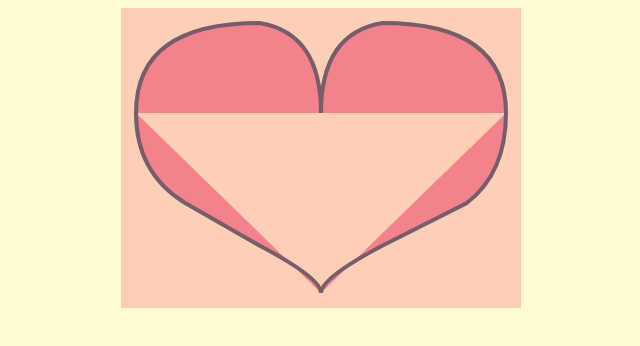
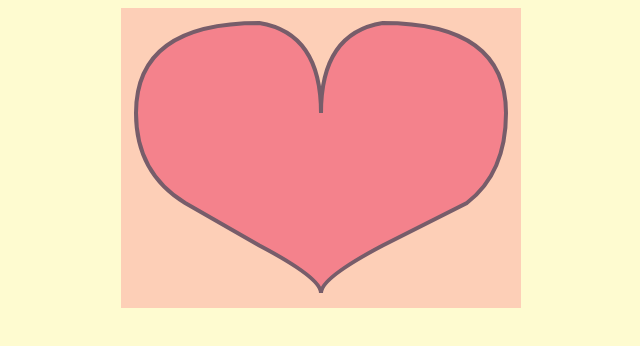
Before and after one commit to meganna/canvas-heart, a plain HTML site: page index.html in a window 1280 px wide. Shown: the whole page, without its empty margins (319-959 px from the left). Drawn offline with Linux system fonts and the light colour scheme.

Commit message:
Refactoring

```diff
--- a/index.html
+++ b/index.html
@@ -8,7 +8,7 @@
 	</head>
 	<body>
 		<div id="container">
-			<canvas id="main" width="400" height="300"></canvas>
+			<canvas id="main"></canvas>
 		</div>
 		<script type="text/javascript" src="scripts.js"></script>
 	</body>
--- a/scripts.js
+++ b/scripts.js
@@ -4,23 +4,113 @@
 var canvas = document.getElementById('main');
 var context = canvas.getContext("2d");
 
+canvas.width  = 400;
+canvas.height = 300;
+
 context.strokeStyle = '#775D6A';
-context.fillStyle = '#F4828C';
-context.lineWidth = 4;
+context.fillStyle   = '#F4828C';
+context.lineWidth   = 4;
 
-var lineWidth = 1;
 var padding = 15;
+
 var quadHeight = (canvas.height - padding * 2) / 3;
-var quadWidth = (canvas.width - padding * 2) / 3;
+var quadWidth  = (canvas.width - padding * 2) / 3;
 
+var mainPoints = {
+	centerBottom : {
+		x: canvas.width/2,
+		y: canvas.height - padding,
+	},
+	controlCenterBottom : {
+		x: padding + 1.5*quadWidth,
+		y: canvas.height - padding - .5*quadHeight + 30
+	},
+	leftBottom: {
+		x: padding + quadWidth,
+		y: (canvas.height - padding)*5/6,
+	},
+	leftMiddleBottom: {
+		x: 1/6*(canvas.width - padding),
+		y: padding + quadHeight*2,
+	},
+	leftMiddle: {
+		x: padding,
+		y: padding + quadHeight,
+	},
+	controlLeftMiddle: {
+		x: padding,
+		y: padding + quadHeight*2 - 30,
+	},
+	leftTop: {
+		x: padding + quadWidth,
+		y: padding,
+	},
+	controlLeftTop: {
+		x: padding,
+		y: padding,
+	},
+	centerTop: {
+		x: canvas.width/2,
+		y: padding + quadHeight,
+	},
+	controlCenterTop: {
+		x: canvas.width/2,
+		y: padding + 10,
+	},
+	rightTop: {
+		x: padding + quadWidth * 2,
+		y: padding,
+	},
+	controlRightTop: {
+		x: canvas.width - padding,
+		y: padding,
+	},
+	rightMiddle: {
+		x: canvas.width - padding,
+		y: padding + quadHeight,
+	},
+	controlRightMiddle: {
+		x: canvas.width - padding,
+		y: padding + quadHeight*2 - 30,
+	},
+	rightMiddleBottom: {
+		x: 5/6 * (canvas.width + padding),
+		y: padding + quadHeight * 2,
+	},
+	rightBottom: {
+		x: canvas.width - (padding + quadWidth),
+		y: 5/6*(canvas.height - padding),
+	},
+
+};
+
+context.stroke();
+
+context.beginPath();
+
+context.moveTo(mainPoints.centerBottom.x, mainPoints.centerBottom.y);
+context.quadraticCurveTo(mainPoints.controlCenterBottom.x, mainPoints.controlCenterBottom.y, mainPoints.leftBottom.x, mainPoints.leftBottom.y);
+context.lineTo(mainPoints.leftMiddleBottom.x, mainPoints.leftMiddleBottom.y);
+context.quadraticCurveTo(mainPoints.controlLeftMiddle.x, mainPoints.controlLeftMiddle.y, mainPoints.leftMiddle.x, mainPoints.leftMiddle.y);
+context.quadraticCurveTo(mainPoints.controlLeftTop.x, mainPoints.controlLeftTop.y, mainPoints.leftTop.x, mainPoints.leftTop.y);
+context.quadraticCurveTo(mainPoints.controlCenterTop.x, mainPoints.controlCenterTop.y, mainPoints.centerTop.x, mainPoints.centerTop.y);
+context.quadraticCurveTo(mainPoints.controlCenterTop.x, mainPoints.controlCenterTop.y, mainPoints.rightTop.x, mainPoints.rightTop.y);
+context.quadraticCurveTo(mainPoints.controlRightTop.x, mainPoints.controlRightTop.y, mainPoints.rightMiddle.x, mainPoints.rightMiddle.y);
+context.quadraticCurveTo(mainPoints.controlRightMiddle.x, mainPoints.controlRightMiddle.y, mainPoints.rightMiddleBottom.x, mainPoints.rightMiddleBottom.y);
+context.lineTo(mainPoints.rightBottom.x, mainPoints.rightBottom.y);
+context.quadraticCurveTo(mainPoints.controlCenterBottom.x, mainPoints.controlCenterBottom.y, mainPoints.centerBottom.x, mainPoints.centerBottom.y);
+
+context.fill();
+context.stroke();
+
+// //GRID
 // context.beginPath();
-
+// context.strokeStyle = '#AAA';
 // //horizontal
 // context.moveTo(padding, padding + quadHeight);
 // context.lineTo(canvas.width - padding, padding + quadHeight);
 // context.moveTo(padding, padding + quadHeight * 2);
 // context.lineTo(canvas.width - padding, padding + quadHeight * 2);
-
 // //vertical
 // context.moveTo(padding + quadWidth, padding);
 // context.lineTo(padding + quadWidth, canvas.height - padding);
@@ -28,84 +118,3 @@ var quadWidth = (canvas.width - padding * 2) / 3;
 // context.lineTo(padding + quadWidth * 2, canvas.height - padding);
 
 // context.stroke();
-
-context.beginPath();
-
-//top center
-var controlPoint1 = {
-	x: canvas.width/2,
-	y: padding + 10,
-}
-
-//left middle
-var controlPoint2 = {
-	x: padding,
-	y: padding + quadHeight * 2 - 30,
-}
-
-var controlPoint3 = {
-	x: padding + 1.5*quadWidth,
-	y: canvas.height - padding - .5*quadHeight + 30
-}
-
-var point2 = {
-	x: 1/6 * (canvas.width - padding),
-	y: padding + quadHeight * 2,
-}
-
-var controlPoint4 = {
-	x: canvas.width - controlPoint2.x,
-	y: controlPoint2.y,
-}
-
-var point3 = {
-	x: 5/6 * (canvas.width + padding),
-	y: padding + quadHeight * 2,
-}
-
-var centerPoint = {
-	x: canvas.width/2,
-	y: padding + 10,
-}
-
-//left-top part
-context.moveTo(padding, padding + quadHeight);
-context.quadraticCurveTo(padding, padding, padding + quadWidth, padding);
-
-//context.fillRect(controlPoint1.x, controlPoint1.y, 5, 5);
-//left-center part
-context.quadraticCurveTo(controlPoint1.x, controlPoint1.y, canvas.width/2, padding + quadHeight);
-
-//context.fillRect(point2.x, point2.y, 5, 5);
-
-//left-middle part
-context.moveTo(padding, padding + quadHeight);
-context.quadraticCurveTo(controlPoint2.x, controlPoint2.y, point2.x, point2.y);
-//left-bottom
-context.lineTo(padding + quadWidth,  5/6*(canvas.height - padding));
-//left-center
-context.quadraticCurveTo(controlPoint3.x, controlPoint3.y, canvas.width/2, canvas.height - padding);
-
-// context.fillRect(controlPoint2.x, controlPoint2.y,5,5);
-// context.fillRect(controlPoint3.x, controlPoint3.y, 5, 5);
-// context.fillRect(controlPoint4.x, controlPoint4.y, 5, 5);
-
-//right-top part
-context.moveTo(canvas.width - padding, padding + quadHeight);
-context.quadraticCurveTo(canvas.width - padding, padding, padding + quadWidth * 2, padding);
-//right-center part
-context.quadraticCurveTo(controlPoint1.x, controlPoint1.y, canvas.width/2, padding + quadHeight);
-//------------------
-
-//right-middle part
-context.moveTo(canvas.width - padding, padding + quadHeight);
-context.quadraticCurveTo(canvas.width - controlPoint2.x, controlPoint2.y, point3.x, point3.y);
-//right-bottom
-context.lineTo(canvas.width - (padding + quadWidth),  5/6*(canvas.height - padding));
-//right-center
-context.quadraticCurveTo(controlPoint3.x, controlPoint3.y, canvas.width/2, canvas.height - padding);
-
-//context.fillRect(point3.x, point3.y, 5, 5);
-
-context.fill();
-context.stroke();
```
